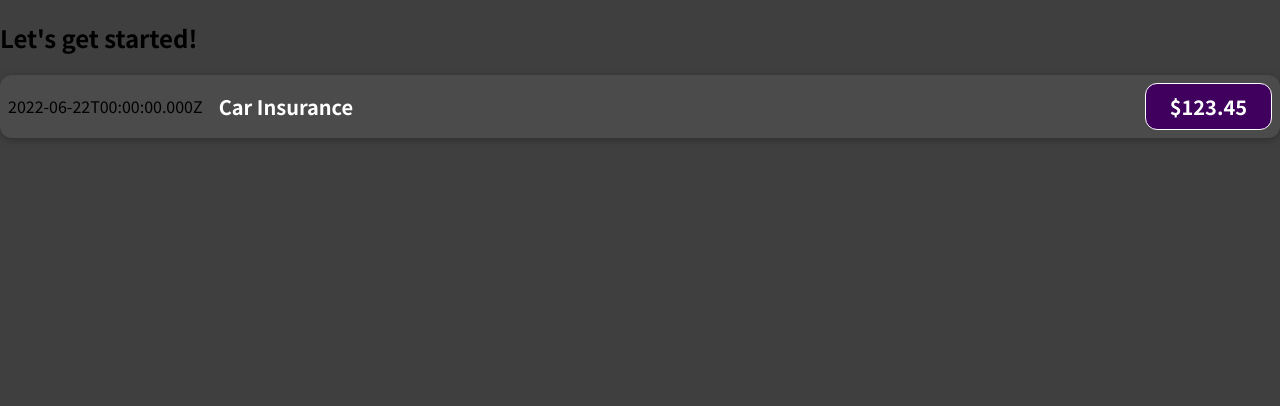
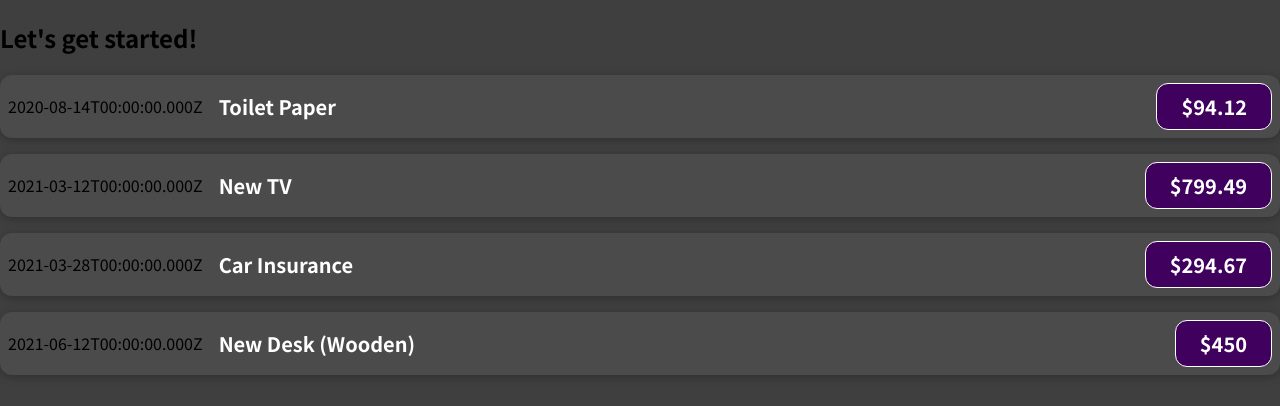
Before and after one commit to etherflovv/react-course-udemy, a JavaScript app in the folder react-complete-guide/: page / in a window 1280 px wide. Shown: the top 406 px of the page. Built offline with nearby package versions, Linux system fonts and the light colour scheme.

Commit message:
refactor: :art: use props to get data from outside component

```diff
--- a/react-complete-guide/src/App.js
+++ b/react-complete-guide/src/App.js
@@ -1,10 +1,56 @@
 import ExpenseItem from "./components/ExpenseItem";
 
 function App() {
+  const expenses = [
+    {
+      id: 'e1',
+      title: 'Toilet Paper',
+      amount: 94.12,
+      date: new Date(2020, 7, 14),
+    },
+    {
+      id: 'e2',
+      title: 'New TV',
+      amount: 799.49,
+      date: new Date(2021, 2, 12),
+    },
+    {
+      id: 'e3',
+      title: 'Car Insurance',
+      amount: 294.67,
+      date: new Date(2021, 2, 28),
+    },
+    {
+      id: 'e4',
+      title: 'New Desk (Wooden)',
+      amount: 450,
+      date: new Date(2021, 5, 12),
+    },
+  ];
+
   return (
     <div>
       <h2>Let's get started!</h2>
-      <ExpenseItem />
+      <ExpenseItem
+        title={expenses[0].title}
+        amount={expenses[0].amount}
+        date={expenses[0].date}
+      />
+      <ExpenseItem
+        title={expenses[1].title}
+        amount={expenses[1].amount}
+        date={expenses[1].date}
+      />
+      <ExpenseItem
+        title={expenses[2].title}
+        amount={expenses[2].amount}
+        date={expenses[2].date}
+      />
+      <ExpenseItem
+        title={expenses[3].title}
+        amount={expenses[3].amount}
+        date={expenses[3].date}
+      />
     </div>
   );
 }
--- a/react-complete-guide/src/components/ExpenseItem.js
+++ b/react-complete-guide/src/components/ExpenseItem.js
@@ -1,16 +1,12 @@
 import './ExpenseItem.css';
 
-function ExpenseItem() {
-        const expenseDate = new Date(2022, 5, 22);
-        const expenseTitle = 'Car Insurance';
-        const expensePrice = 123.45;
-
+function ExpenseItem(props) {
     return (
         <div className="expense-item">
-            <div>{expenseDate.toISOString()}</div>
+            <div>{props.date.toISOString()}</div>
             <div className="expense-item__description">
-                <h2>{expenseTitle}</h2>
-                <div className="expense-item__price">${expensePrice}</div>
+                <h2>{props.title}</h2>
+                <div className="expense-item__price">${props.amount}</div>
             </div>
         </div>
     );
```
Also changed, not shown: 1 other file (tests, documents, lock files or other folders).
